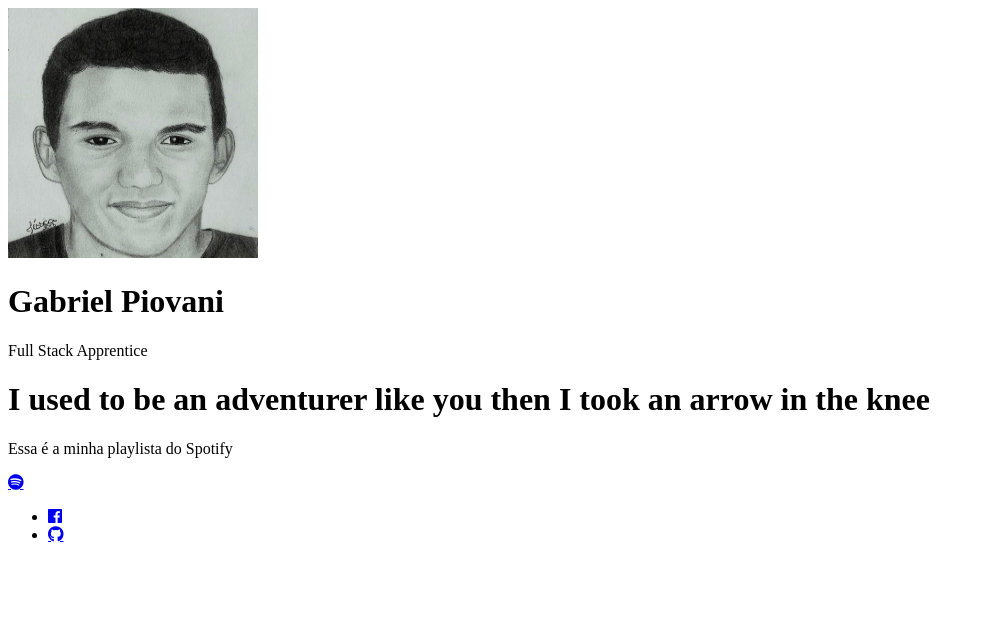
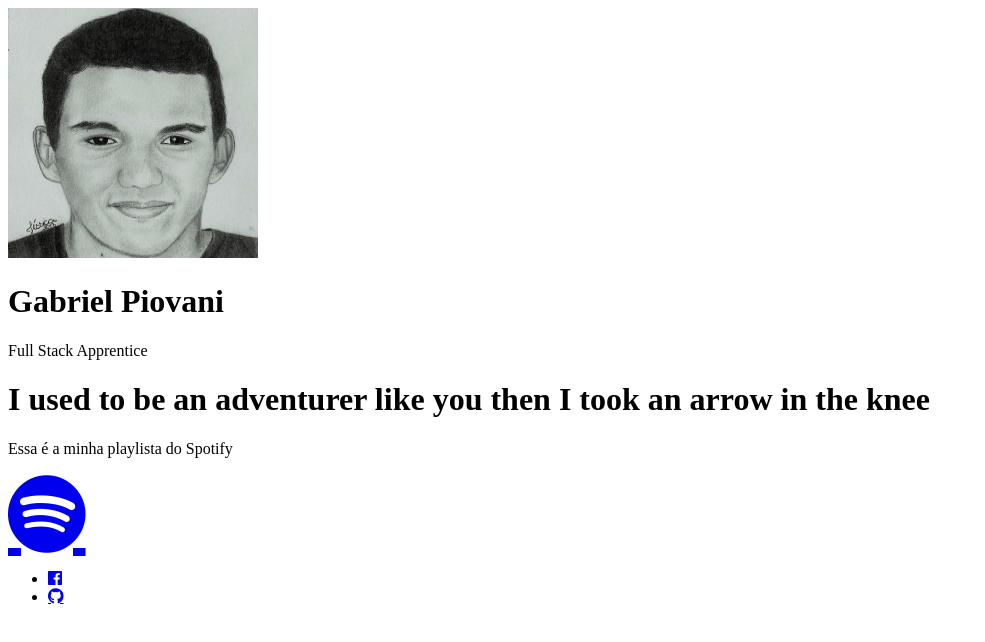
Before and after one commit to gabrielpiovanisantos/gabrielpiovanisantos.github.io, a plain HTML site: page index.html in a window 1280 px wide. Shown: the whole page, without its empty margins (0-985 px from the left). Drawn offline with Linux system fonts and the light colour scheme.

Commit message:
aslkdjakl

```diff
--- a/index.html
+++ b/index.html
@@ -15,7 +15,7 @@
 	</header>
 <h1>I used to be an adventurer like you then I took an arrow in the knee</h1>
 <p>Essa é a minha playlista do Spotify</p>
- <a href="https://open.spotify.com/user/12157455112/playlist/6BElvjQpUvKm7WGV8FYODQ?si=TbwYTRhTQLqiiZmYErsgYw" class="fab fa-spotify sixe-5x"></a>
+ <a href="https://open.spotify.com/user/12157455112/playlist/6BElvjQpUvKm7WGV8FYODQ?si=TbwYTRhTQLqiiZmYErsgYw" class="fab fa-spotify fa-5x"></a>
 	 <footer>
 		<ul class="icons">
 			<!--<li><a href="https://twitter.com/oitgg" class="icon fa-twitter"><span class="label">Twitter</span></a></li> -->
```
